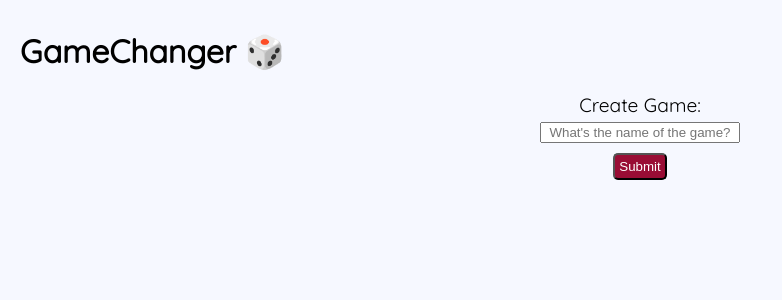
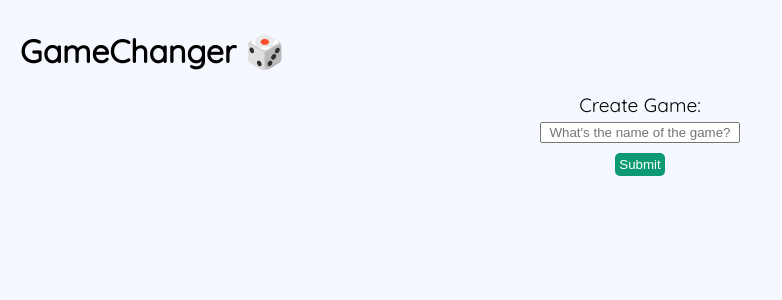
Before and after one commit to AntjeWalter/GameChanger, a Next.js app: page / in a window 1280 px wide. Shown: the top 300 px of the page, without its empty margins (0-782 px from the left). Built offline with nearby package versions, Linux system fonts and the light colour scheme.

Commit message:
Little more styling

```diff
--- a/components/HomePage/CreateGame.js
+++ b/components/HomePage/CreateGame.js
@@ -48,7 +48,8 @@ const StyledInput = styled.input`
 `;
 
 const StyledButton = styled.button`
-  background-color: #990d35;
+  background-color: #0d9971;
+  border: none;
   border-radius: 5px;
   padding: 4px;
   margin-top: 10px;
--- a/components/HomePage/Game.js
+++ b/components/HomePage/Game.js
@@ -33,7 +33,8 @@ const StyledGame = styled.h2`
 `;
 
 const StyledButton = styled.button`
-  background-color: #d52941;
+  background-color: #990d35;
+  border: none;
   border-radius: 5px;
   color: white;
 `;
--- a/pages/[id].js
+++ b/pages/[id].js
@@ -7,6 +7,7 @@ import PlayersAndPoints from "../components/GamePage/Players/PlayersAndPoints";
 import NotesAndRules from "../components/GamePage/Home/NotesAndRules";
 import ContestantsForm from "../components/GamePage/Contestants/ContestantsForm";
 import ContestantsAndPoints from "../components/GamePage/Contestants/ContestantsAndPoints";
+import { useEffect } from "react";
 
 export default function GamePage({ onAddNewPlayer, onAddNewContestant }) {
   const router = useRouter();
--- a/pages/_app.js
+++ b/pages/_app.js
@@ -1,5 +1,6 @@
 import GlobalStyles from "../components/GlobalStyles";
 import { useLocalStorage } from "../helpers/hooks";
+import { useEffect } from "react";
 
 function MyApp({ Component, pageProps }) {
   const [games, setGames] = useLocalStorage("games", []);
```
